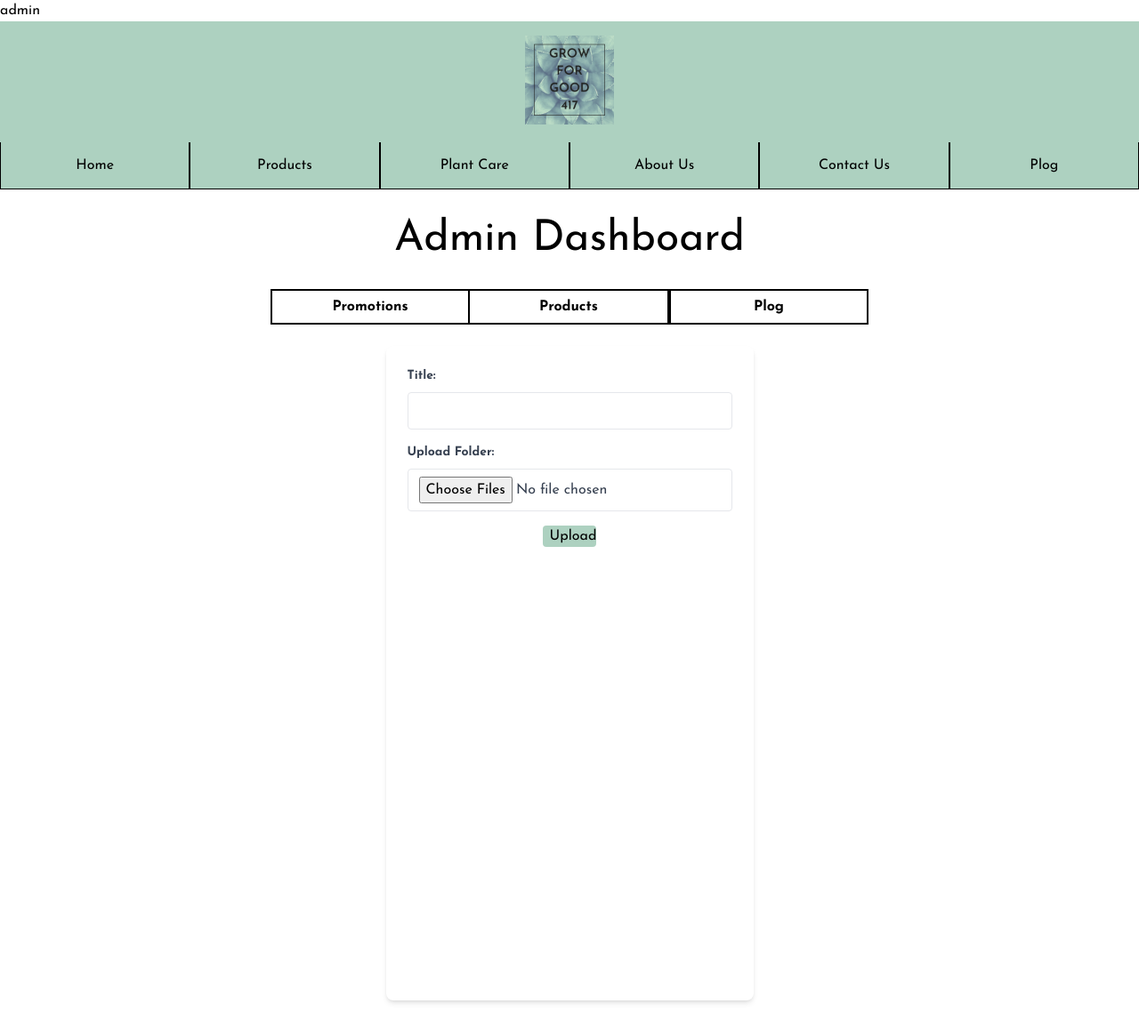
After one commit to Fitzy23/GrowForGood417Website, a PHP site: page /uploadPost.php in a window 1280 px wide. The commit adds this page. Shown: the whole page at 89% size. Run offline with PHP 8.4, Linux system fonts and the light colour scheme; the visitor is signed in with stand-in values (Sample User, id 1).

Commit message:
Admin Plog upload works somehow

```diff
--- /dev/null
+++ b/src/blogPosts/blogs.csv
@@ -0,0 +1 @@
+Title, Time, HTMLFile, Images, Path
--- a/src/view/adminProductDetails.php
+++ b/src/view/adminProductDetails.php
@@ -16,8 +16,4 @@ $query = $pdo->query("SELECT * FROM PRODUCTS");
     include './components/header.html'
   ?>
   <h1 class="text-center text-5xl mt-8">Admin Dashboard</h1>
-  <div class="flex flex-row justify-center mt-8">
-  <button class="border-l-2 border-r-2 border-t-2 border-b-2 w-56 h-10 border-black hover:bg-darkish-green text-black font-bold transition duration-200 ease-in-out">Promotions</button>
-      <button onclick="window.location.href='adminProduct.php';" class="border-t-2 border-r-2 border-b-2 w-56 border-black hover:bg-darkish-green text-black font-bold transition duration-200 ease-in-out">Products</button>
-      <button class="border-l-2 border-r-2 border-t-2 border-b-2 w-56 border-black hover:bg-darkish-green text-black font-bold transition duration-200 ease-in-out">Plog</button>
-</div>
+  <?php include './components/adminMenu.html'; ?>
--- /dev/null
+++ b/src/view/components/adminMenu.html
@@ -0,0 +1,7 @@
+<link rel="stylesheet" href="./output.css">
+<h1 class="text-center text-5xl mt-8">Admin Dashboard</h1>
+<div class="flex flex-row justify-center mt-8">
+    <button onclick="window.location.href='adminPromo.php';"class="border-l-2 border-r-2 border-t-2 border-b-2 w-56 h-10 border-black hover:bg-darkish-green text-black font-bold transition duration-200 ease-in-out">Promotions</button>
+    <button onclick="window.location.href='adminProduct.php';" class="border-t-2 border-r-2 border-b-2 w-56 border-black hover:bg-darkish-green text-black font-bold transition duration-200 ease-in-out">Products</button>
+    <button onclick="window.location.href='adminPlog.php';" class="border-l-2 border-r-2 border-t-2 border-b-2 w-56 border-black hover:bg-darkish-green text-black font-bold transition duration-200 ease-in-out">Plog</button>
+</div>
--- /dev/null
+++ b/src/view/uploadPost.php
@@ -0,0 +1,41 @@
+<?php
+  session_start();
+  if (!isset($_SESSION['user']) || $_SESSION['user'] !== 'admin') {
+    header('Location: login.php');
+    exit;
+  }
+  echo $_SESSION['user'];
+?>
+
+<!DOCTYPE html>
+<html lang="en">
+<head>
+  <meta charset="UTF-8">
+  <meta name="viewport" content="width=device-width, initial-scale=1.0">
+  <link rel="stylesheet" href="output.css">
+  <link href="https://fonts.googleapis.com/css2?family=Josefin+Sans:wght@400;700&display=swap" rel="stylesheet">
+  <title>Admin Dashboard | GrowForGood417</title>
+</head>
+<body style="font-family: 'Josefin Sans', sans-serif;">
+<?php
+    include './components/header.html'
+  ?>
+  <?php include './components/adminMenu.html'; ?>
+<div class="flex justify-center items-start min-h-screen p-6">
+    <form action="../controller/blogUploadHandler.php" method="post" enctype="multipart/form-data" class="max-w-lg mt-10 p-6 bg-white rounded-lg shadow-md">
+            <div class="mb-4">
+                    <label for="title" class="block text-gray-700 text-sm font-bold mb-2">Title:</label>
+                    <input type="text" id="title" name="title" required class="shadow appearance-none border rounded w-full py-2 px-3 text-gray-700 leading-tight focus:outline-none focus:shadow-outline">
+            </div>
+            <div class="mb-4">
+                    <label for="folder" class="block text-gray-700 text-sm font-bold mb-2">Upload Folder:</label>
+                    <input type="file" id="folder" name="folder[]" webkitdirectory directory multiple required class="shadow appearance-none border rounded w-full py-2 px-3 text-gray-700 leading-tight focus:outline-none focus:shadow-outline">
+            </div>
+            <input type="hidden" id="uploadDateTime" name="uploadDateTime" value="<?php echo date('Y-m-d H:i:s'); ?>">
+            <div class="flex items-center justify-center">
+                    <input type="submit" value="Upload" class="bg-darkish-green text-black rounded pl-2 pr-2 pt-1 pb-1">
+            </div>
+    </form>
+</div>
+</body>
+</html>
```
Also changed, not shown: src/controller/blogUploadHandler.php (added, +55 -0 lines), src/view/admin.php (+1 -6 lines), src/view/adminPlog.php (+29 -0 lines), src/view/adminProduct.php (+1 -6 lines), 2 other files.
